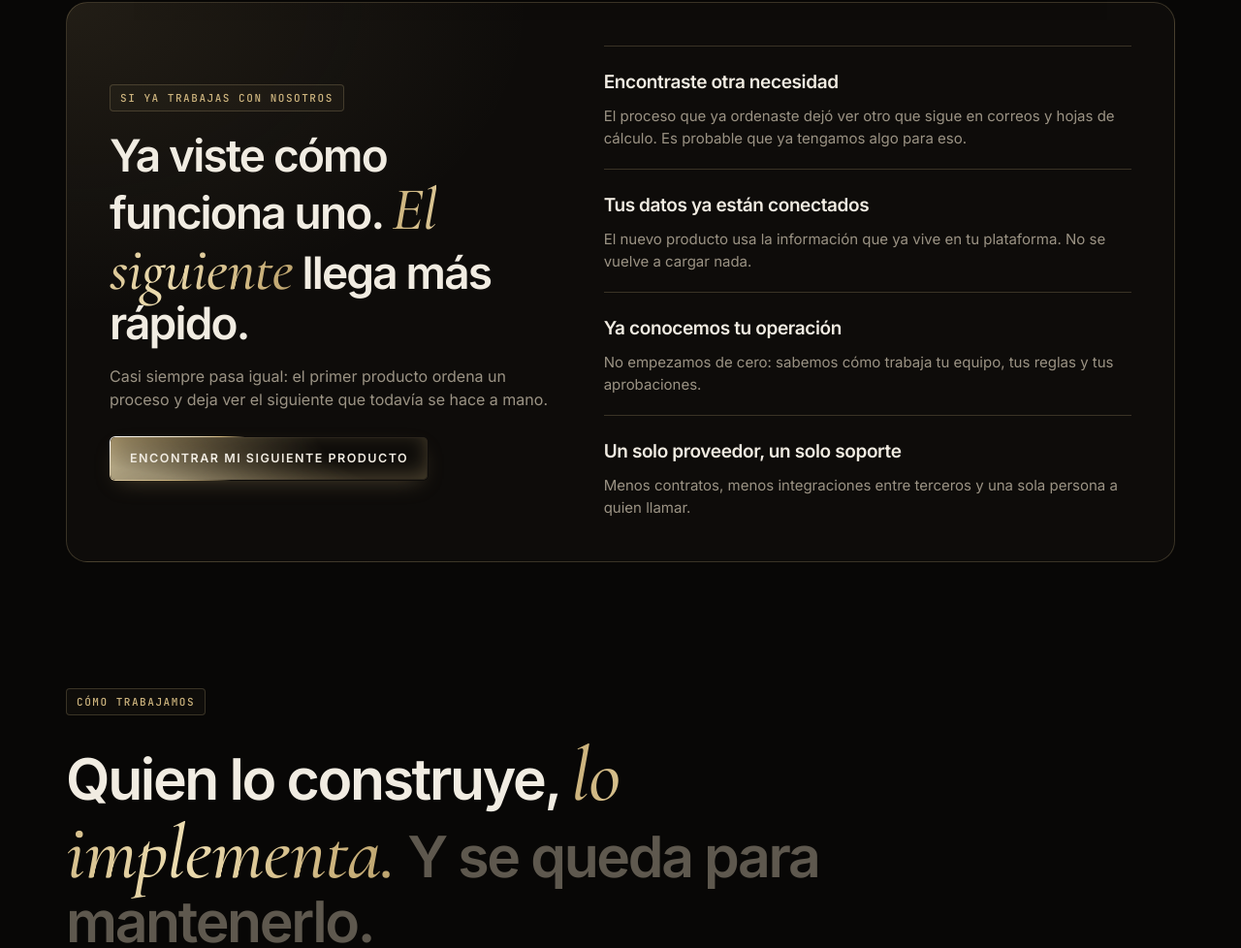
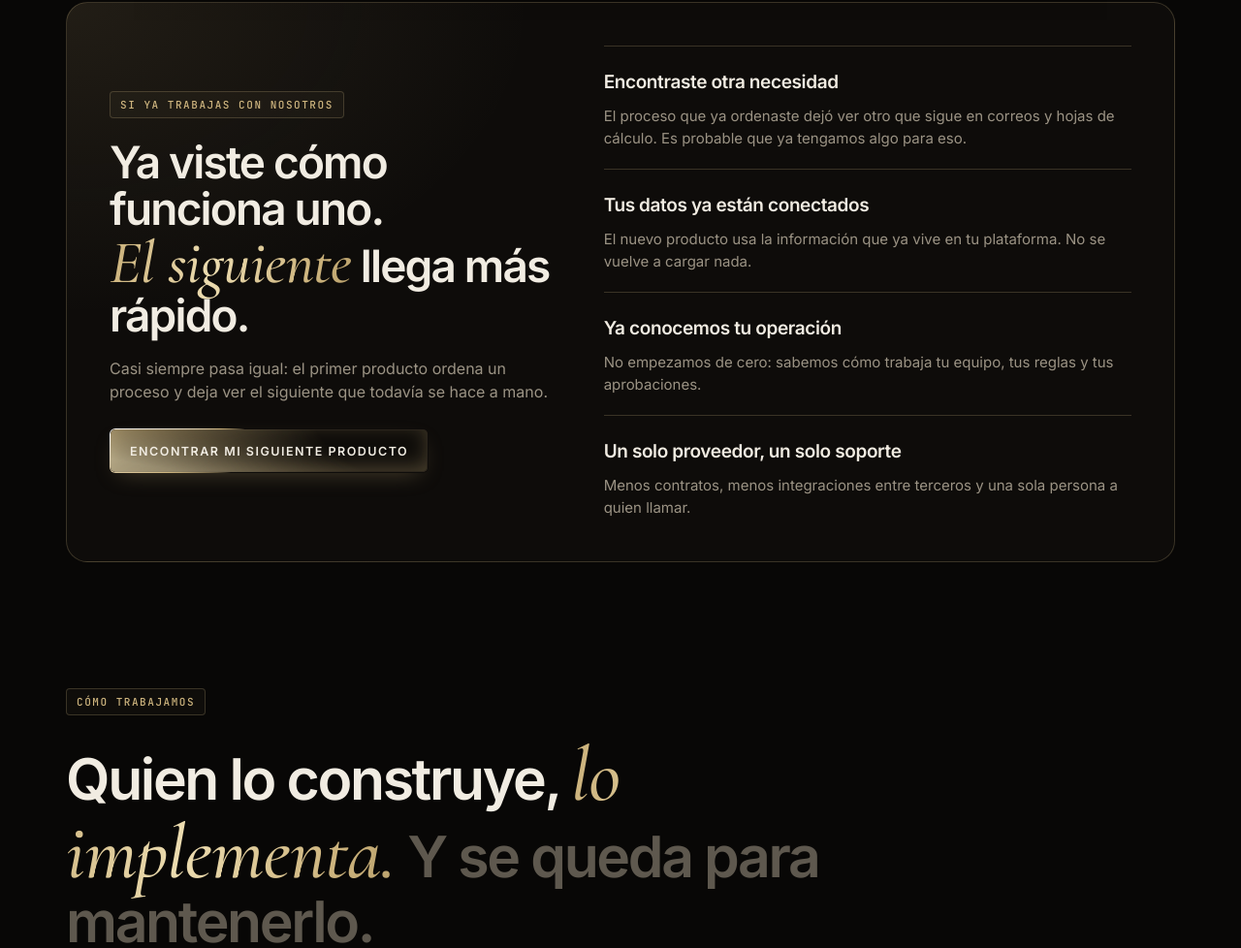
Before and after one commit to dupuypersonal-maker/by-pranical, a plain HTML site: page index.html in a window 1280 px wide. Shown: the part 4965-5943 px from the top of the page at 97% size. Drawn offline with nearby package versions, Linux system fonts and the light colour scheme; animation ran at ten frames a second.

Commit message:
Mantener 'El siguiente' en la misma línea
Co-Authored-By: Claude Opus 5.5 <noreply@anthropic.com>
Claude-Session: https://claude.ai/code/session_01AMTttyefHGtCfBvDAJiV8f

```diff
--- a/index.html
+++ b/index.html
@@ -359,7 +359,7 @@ footer .w{display:flex;justify-content:space-between;gap:20px;flex-wrap:wrap}
 
 <section class="sec" id="clientes"><div class="w">
   <div class="cli rv"><div><span class="tag">Si ya trabajas con nosotros</span>
-  <h2 class="h2" style="font-size:clamp(30px,3.6vw,46px)">Ya viste cómo funciona uno. <span class="gold it">El siguiente</span> llega más rápido.</h2>
+  <h2 class="h2" style="font-size:clamp(30px,3.6vw,46px)">Ya viste cómo funciona uno. <span class="gold it" style="white-space:nowrap">El siguiente</span> llega más rápido.</h2>
   <p class="sub" style="font-size:16px;margin-top:18px">Casi siempre pasa igual: el primer producto ordena un proceso y deja ver el siguiente que todavía se hace a mano.</p>
   <a class="btn btn-shiny" href="#acceso" style="margin-top:26px">Encontrar mi siguiente producto</a></div>
   <div class="clis">
```
